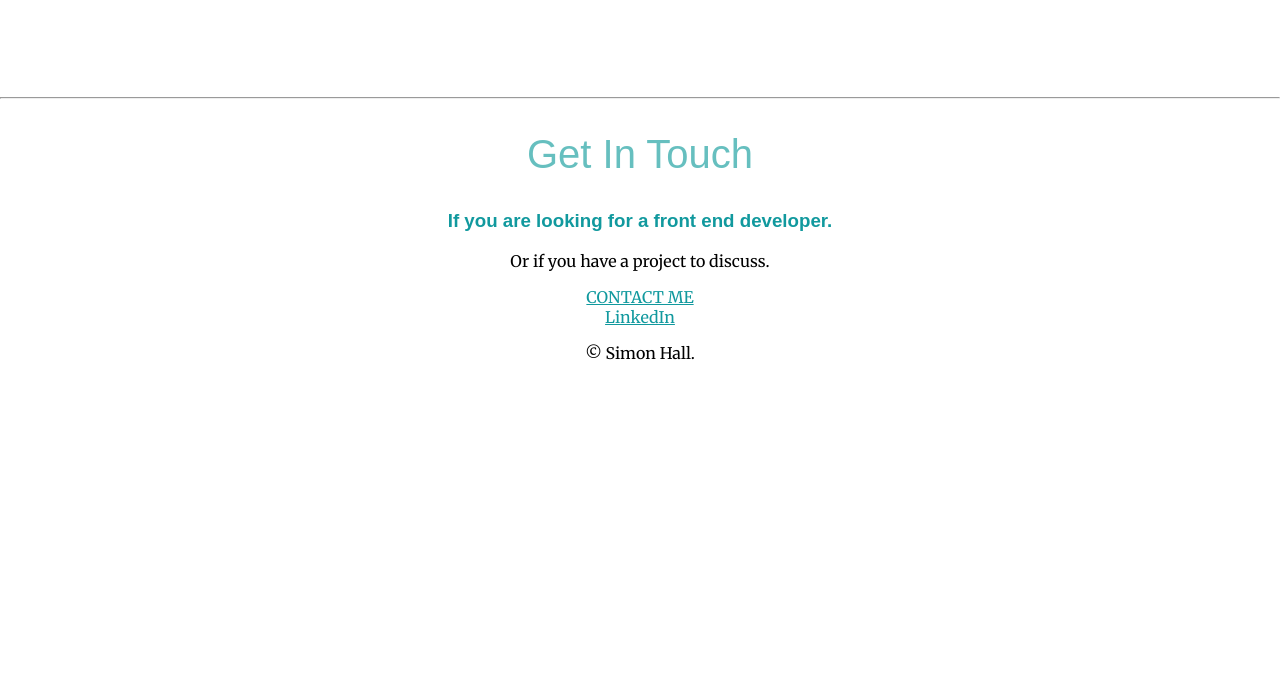
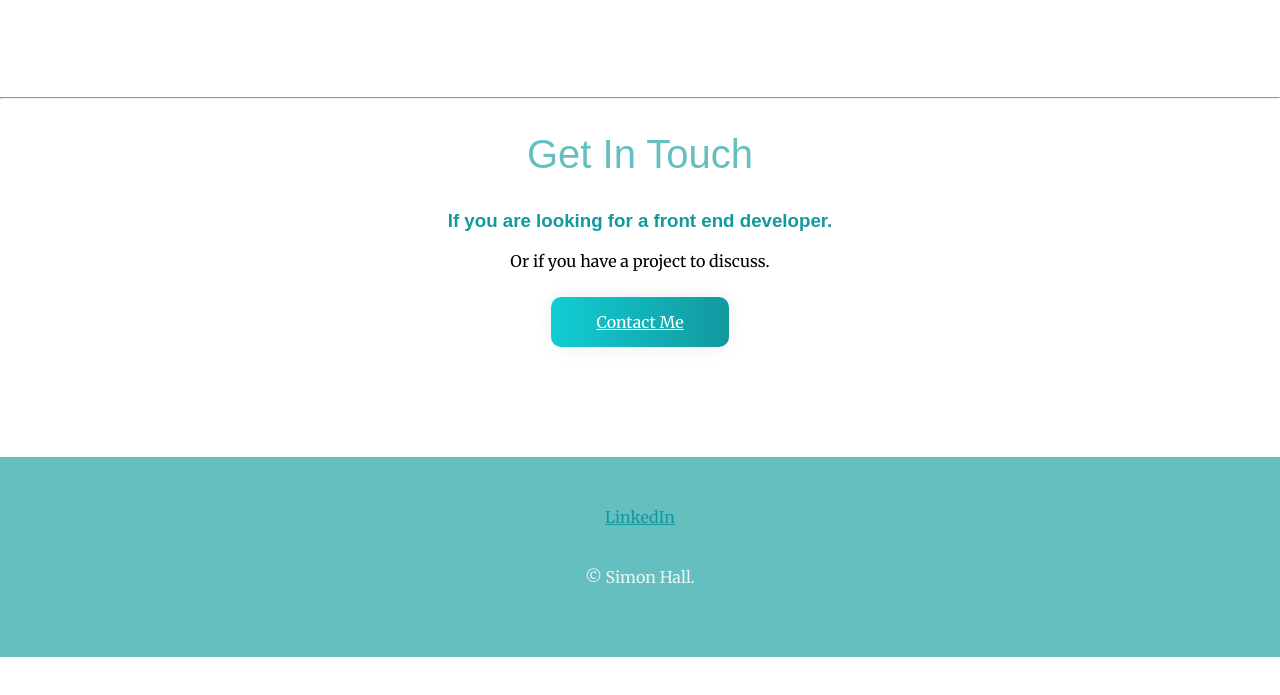
Before and after one commit to shwaldemar/CSS-My-Site, a plain HTML site: page index.html in a window 1280 px wide. Shown: the part 1858-2553 px from the top of the page. Before the commit the page ends 2237 px from the top, so only its background shows below. Drawn offline with Linux system fonts and the light colour scheme.

Commit message:
styled button link and copyright

```diff
--- a/css/styles.css
+++ b/css/styles.css
@@ -26,9 +26,6 @@ h2,
 h3 {
   font-family: 'Monserrat', sans-serif;
 }
-.middle-container,
-.bottom-container {
-}
 .top-container {
   background-color: #e4f9f5;
   position: relative;
@@ -37,6 +34,10 @@ h3 {
 .middle-container {
 }
 .bottom-container {
+  margin-top: 100px;
+  margin-bottom: 100px;
+  height: 200px;
+  background-color: #66bfbf;
 }
 .pro {
   text-decoration: underline;
@@ -76,3 +77,36 @@ h3 {
   text-align: left;
   line-height: 2;
 }
+.btn {
+  border-radius: 8;
+  background-image: linear-gradient(to right, #11cdd4 0%, #11999e 100%);
+  margin: 10px;
+  padding: 15px 45px;
+  text-align: center;
+  transition: 0.5s;
+  color: white;
+  box-shadow: 0 0 20px #eee;
+  border-radius: 10px;
+  display: inline-block;
+}
+.btn:hover {
+  border-radius: 8;
+  background-image: linear-gradient(to right, #30e3cb 0%, #2bc4ad 100%);
+  transition: 0.5s;
+  margin: 10px;
+  padding: 15px 45px;
+  text-align: center;
+  color: white;
+  box-shadow: 0 0 20px #eee;
+  border-radius: 10px;
+  display: inline-block;
+}
+
+.copyright {
+  color: #eaf6f6;
+  margin-top: 40px;
+}
+.footer-link {
+  display: inline-block;
+  margin-top: 50px;
+}
--- a/index.html
+++ b/index.html
@@ -71,13 +71,13 @@
         <h2>Get In Touch</h2>
         <h3>If you are looking for a front end developer.</h3>
         <p>Or if you have a project to discuss.</p>
-        <a class="btn" href="mailto:shwaldemar@gmail.com">CONTACT ME</a>
+        <a class="btn" href="mailto:shwaldemar@gmail.com">Contact Me</a>
       </div>
     </div>
 
     <div class="bottom-container">
       <a class="footer-link" href="linkedin.com/in/simonshhall">LinkedIn</a>
-      <p>© Simon Hall.</p>
+      <p class="copyright">© Simon Hall.</p>
     </div>
   </body>
 </html>
```
